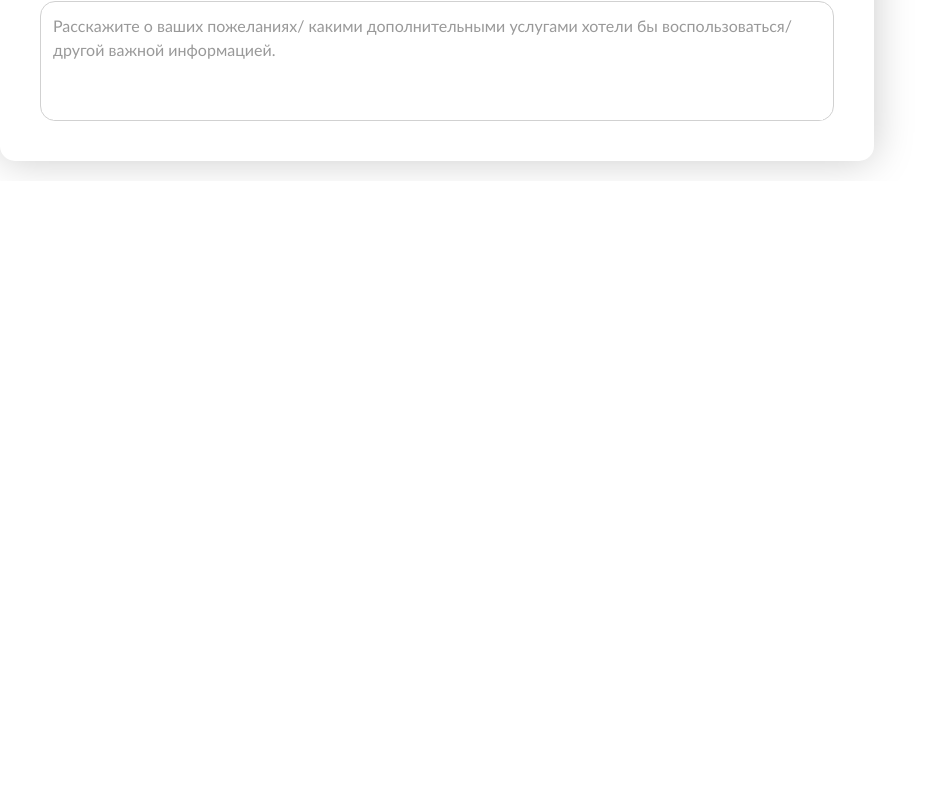
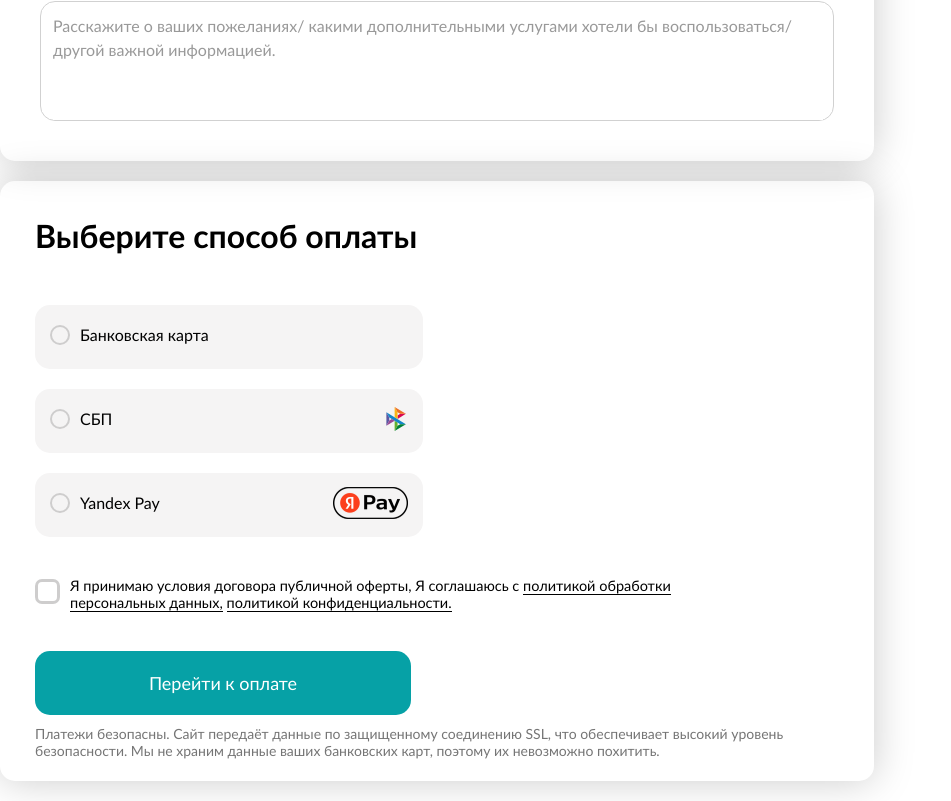
Before and after one commit to dantauu/glamping, a Next.js app: page /to-book in a window 1280 px wide. Shown: the part 1348-2149 px from the top of the page, without its empty margins (0-951 px from the left). Before the commit the page ends 1529 px from the top, so only its background shows below. Built offline with nearby package versions, Linux system fonts and the light colour scheme.

Commit message:
ready page

```diff
--- a/src/app/to-book/page.tsx
+++ b/src/app/to-book/page.tsx
@@ -7,6 +7,7 @@ import AuthBlock from "@/intities/intities-to-book/auth-block/auth-block"
 import Notify from "@/intities/intities-to-book/notify/notify"
 import FormGuest from "@/intities/intities-to-book/form-guest/form-guest"
 import FormComment from "@/intities/intities-to-book/form-comment/form-comment"
+import PaymentToBook from "@/features/features-to-book/payment-to-book/payment-to-book"
 
 const ToBook = () => {
     return (
@@ -19,13 +20,16 @@ const ToBook = () => {
 					<NavToBook />
 					<div className={style.wrapper}>
 						<CardToBook />
-						<PriceToBook />
+						<div className={style.fixed}>
+							<PriceToBook />
+						</div>
 					</div>
 					<div className={style.containerMain}>
 						<AuthBlock />
-                        <Notify />
-                        <FormGuest />
-                        <FormComment />
+						<Notify />
+						<FormGuest />
+						<FormComment />
+						<PaymentToBook />
 					</div>
 				</div>
 			</>
--- a/src/app/to-book/to-book.module.scss
+++ b/src/app/to-book/to-book.module.scss
@@ -1,6 +1,7 @@
 
 
 .containerToBook {
+    position: relative;
     max-width: 1340px;
     margin: 0 auto;
     padding: 10px 0 10px 0;
@@ -16,7 +17,13 @@
 }
 
 .wrapper {
+    position: relative;
     margin-top: 50px;
     display: flex;
     justify-content: space-between;
 }
+
+.fixed {
+    position: fixed;
+    right: calc((100% - 1340px)/2);
+}
--- /dev/null
+++ b/src/features/features-to-book/payment-to-book/payment-to-book.tsx
@@ -0,0 +1,81 @@
+import CheckBoxCicle from '@/shared/ui/chekcboxes/checkbox-circle/checkbox-circle'
+import style from './payment.module.scss'
+import CheckBoxSquare from '@/shared/ui/chekcboxes/checkbox-square/checkbox-square'
+
+const PaymentToBook = () => {
+    return (
+        <div className={style.paymentWrapper}>
+            <div className={style.title}>
+                <h1 className={style.titleInner}>
+                    Выберите способ оплаты
+                </h1>
+            </div>
+            <div className={style.paymentItemsWrapper}>
+                <div className={style.paymentItem}>
+                    <div className={style.checkBox}>
+                        <CheckBoxCicle />
+                    </div>
+                    <div className={style.checkBoxText}>
+                        <p className={style.checkBoxTextInner}>
+                            Банковская карта
+                        </p>
+                    </div>
+                </div>
+
+                <div className={style.paymentItemSpace}>
+                    <div className={style.paymentLeft}>
+                        <div className={style.checkBox}>
+                            <CheckBoxCicle />
+                        </div>
+                        <div className={style.checkBoxText}>
+                            <p className={style.checkBoxTextInner}>
+                                СБП
+                            </p>
+                        </div>
+                    </div>
+                    <div className={style.paymentIcon}>
+                        <img src={'/assets/img/sbp.svg'} alt="" />
+                    </div>
+                </div>
+
+                <div className={style.paymentItemSpace}>
+                    <div className={style.paymentLeft}>
+                        <div className={style.checkBox}>
+                            <CheckBoxCicle />
+                        </div>
+                        <div className={style.checkBoxText}>
+                            <p className={style.checkBoxTextInner}>
+                                Yandex Pay
+                            </p>
+                        </div>
+                    </div>
+                    <div className={style.paymentIcon}>
+                        <img src={'/assets/img/yandex.svg'} alt="" />
+                    </div>
+                </div>
+            </div>
+            <div className={style.condition}>
+                <div className={style.checkBoxCondition}>
+                    <CheckBoxSquare />
+                </div>
+                <div className={style.conditionText}>
+                    <p className={style.conditionTextInner}>
+                        Я принимаю условия договора публичной оферты, Я соглашаюсь с <span className={style.border}>политикой обработки персональных данных,</span> <span className={style.border}>политикой конфиденциальности.</span>
+                    </p>
+                </div>
+            </div>
+            <div className={style.buttonCondition}>
+                <button className={style.buttonConditionInner}>
+                    Перейти к оплате
+                </button>
+            </div>
+            <div className={style.conditionDescription}>
+                <p className={style.conditionDescriptionInner}>
+                    Платежи безопасны. Сайт передаёт данные по защищенному соединению SSL, что обеспечивает высокий уровень безопасности. Мы не храним данные ваших банковских карт, поэтому их невозможно похитить.
+                </p>
+            </div>
+        </div>
+    )
+}
+
+export default PaymentToBook
--- /dev/null
+++ b/src/features/features-to-book/payment-to-book/payment.module.scss
@@ -0,0 +1,98 @@
+@use '../../../app/styles/variables.scss' as*;
+
+.paymentWrapper {
+    margin-top: 20px;
+    height: 600px;
+    box-shadow: 0 0 40px rgba(0, 0, 0, 0.2078431373);
+    padding: 35px;
+    border-radius: 15px;
+}
+
+.title {
+    padding-bottom: 50px;
+}
+
+.titleInner {
+    font-family: 'Lato-Bold';
+}
+
+.checkBoxText {
+    padding-bottom: 5px;
+}
+
+.checkBoxTextInner {
+    font-family: 'Lato-Regular';
+}
+
+.paymentItemsWrapper {
+    display: flex;
+    flex-direction: column;
+    gap: 20px;
+}
+
+.paymentItem {
+    width: 388px;
+    height: 64px;
+    display: flex;
+    gap: 10px;
+    align-items: center;
+    background: #f5f4f4;
+    padding: 0 15px;
+    border-radius: 15px;
+}
+
+.paymentItemSpace {
+    display: flex;
+    justify-content: space-between;
+    width: 388px;
+    height: 64px;
+    align-items: center;
+    background: #f5f4f4;
+    padding: 0 15px;
+    border-radius: 15px;
+}
+
+.paymentLeft {
+    display: flex;
+    align-items: center;
+    gap: 10px;
+}
+
+.condition {
+    display: flex;
+    padding: 40px 0;
+}
+
+.conditionText {
+    max-width: 700px;
+}
+
+.conditionTextInner {
+    font-family: 'Lato-Regular';
+    font-size: 14.5px;
+}
+
+.border {
+    border-bottom: 1px solid;
+}
+
+.buttonConditionInner {
+    @include reset-button;
+    background: #06A1A6;
+    color: #fff;
+    width: 376px;
+    height: 64px;
+    border-radius: 15px;
+    font-family: 'Lato-Regular';
+    font-size: 18px;
+}
+
+.conditionDescription {
+    padding-top: 10px;
+}
+
+.conditionDescriptionInner {
+    font-family: 'Lato-Regular';
+    font-size: 14px;
+    color: #757575;
+}
--- a/src/shared/ui/chekcboxes/checkbox-circle/checkbox-circke.module.scss
+++ b/src/shared/ui/chekcboxes/checkbox-circle/checkbox-circke.module.scss
@@ -1,3 +1,4 @@
+
 
 .input[type="checkbox"] {
   display: none;
@@ -11,6 +12,11 @@
   border-radius: 50%;
   position: relative;
   cursor: pointer;
+  transition: border-color 0.3s ease;
+}
+
+.input[type="checkbox"]:checked + .customCheckbox {
+  border-color: #06A1A6;
 }
 
 .customCheckbox::after {
@@ -24,6 +30,7 @@
   background-color: #06A1A6;
   border-radius: 50%;
   opacity: 0;
+  transition: opacity 0.3s ease;
 }
 
 .input[type="checkbox"]:checked + .customCheckbox::after {
```
